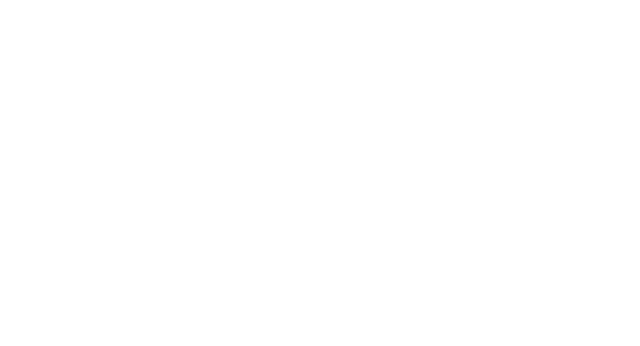
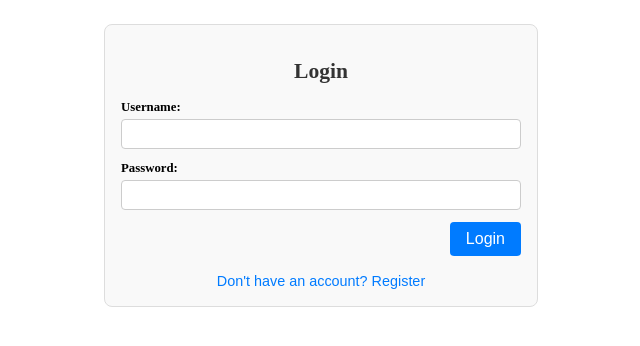
Before and after one commit to Ronenii/LMY-home-assignment, a React (Vite) app in the folder FE/: page /login in a window 1280 px wide. Before the commit this address had no page. Shown: the top 346 px of the page, without its empty margins (319-959 px from the left). Built offline with nearby package versions, Linux system fonts and the light colour scheme.

Commit message:
Frontend now has login screen

```diff
--- a/FE/src/App.jsx
+++ b/FE/src/App.jsx
@@ -1,12 +1,19 @@
 import "./assets/styles/main.scss";
 import { BrowserRouter, Routes, Route, Navigate } from "react-router-dom";
 import TaskPage from "./pages/TaskPage";
+import LoginPage from "./pages/LoginPage";
+import { isAuthenticated } from "./services/authService";
 
 function App() {
   return (
     <BrowserRouter>
       <Routes>
-        <Route path="/" element={<TaskPage />} />
+        <Route
+          path="/"
+          element={isAuthenticated() ? <Navigate to="/tasks" /> : <Navigate to="/login" />}
+        />
+        <Route path="/login" element={<LoginPage />} />
+        <Route path="/tasks" element={<TaskPage />} />
       </Routes>
     </BrowserRouter>
   );
--- a/FE/src/assets/styles/main.scss
+++ b/FE/src/assets/styles/main.scss
@@ -1,3 +1,5 @@
 @use "cmps/task/TaskBox.scss";
 @use "cmps/task/TaskCreateForm.scss";
 @use "cmps/task/TaskPageBar.scss";
+
+@use "pages/LoginPage.scss";
--- /dev/null
+++ b/FE/src/assets/styles/pages/LoginPage.scss
@@ -0,0 +1,106 @@
+.login-page-container {
+  display: flex;
+  flex-direction: column;
+  align-items: center;
+  justify-content: center;
+  padding: 16px;
+  background-color: #f9f9f9;
+  border: 1px solid #ddd;
+  border-radius: 8px;
+  max-width: 400px;
+  margin: 24px auto;
+  font-size: 0.9rem;
+
+  h2 {
+    margin-bottom: 16px;
+    color: #333;
+  }
+
+  .login-form-container {
+    display: flex;
+    flex-direction: column;
+    gap: 16px;
+    width: 100%;
+
+    .message {
+      font-size: 0.9rem;
+      padding: 8px 12px;
+      border-radius: 4px;
+      text-align: center;
+
+      &.error {
+        color: #ff4d4d;
+        background-color: #ffe6e6;
+      }
+
+      &.success {
+        color: #4caf50;
+        background-color: #e8f5e9;
+      }
+    }
+
+    .login-form {
+      display: flex;
+      flex-direction: column;
+      gap: 12px;
+
+      .form-group {
+        display: flex;
+        flex-direction: column;
+        gap: 4px;
+
+        label {
+          font-size: 0.8rem;
+          font-weight: bold;
+        }
+
+        input {
+          width: 100%;
+          padding: 6px 12px;
+          border: 1px solid #ccc;
+          border-radius: 4px;
+          font-size: 0.9rem;
+          box-sizing: border-box;
+        }
+      }
+
+      .form-buttons {
+        display: flex;
+        justify-content: flex-end;
+
+        button {
+          padding: 8px 16px;
+          border: none;
+          border-radius: 4px;
+          font-size: 1rem;
+          cursor: pointer;
+          background-color: #007bff;
+          color: white;
+          transition: background-color 0.3s ease;
+
+          &:hover {
+            background-color: #0056b3;
+          }
+
+          &:disabled {
+            background-color: #ccc;
+            cursor: not-allowed;
+          }
+        }
+      }
+    }
+
+    .toggle-form-button {
+      background: none;
+      border: none;
+      color: #007bff;
+      font-size: 0.9rem;
+      cursor: pointer;
+      text-align: center;
+
+      &:hover {
+        text-decoration: underline;
+      }
+    }
+  }
+}
--- /dev/null
+++ b/FE/src/pages/LoginPage.jsx
@@ -0,0 +1,97 @@
+import { useState } from "react";
+import { useNavigate } from "react-router-dom";
+import { loginUser, registerUser } from "../services/authService";
+
+export default function LoginPage() {
+  const [isRegister, setIsRegister] = useState(false);
+  const [credentials, setCredentials] = useState({ username: "", password: "" });
+  const [loading, setLoading] = useState(false);
+  const [message, setMessage] = useState({ type: "", text: "" });
+  const navigate = useNavigate(); // Hook for navigation
+
+  const handleInputChange = (e) => {
+    const { name, value } = e.target;
+    setCredentials((prev) => ({ ...prev, [name]: value }));
+  };
+
+  const handleSubmit = async (e) => {
+    e.preventDefault();
+    setLoading(true);
+    setMessage({ type: "", text: "" });
+
+    try {
+      if (isRegister) {
+        await registerUser(credentials);
+        setMessage({ type: "success", text: "Registration successful! You can now log in." });
+        setIsRegister(false);
+      } else {
+        const response = await loginUser(credentials);
+        localStorage.setItem("token", response.data.token);
+        setMessage({ type: "success", text: "Login successful!" });
+
+        // Redirect to /tasks after login
+        navigate("/tasks");
+      }
+    } catch (err) {
+      // Ensure error messages are strings
+      const errorMessage =
+        err?.response?.data?.message || "An unexpected error occurred. Please try again.";
+      setMessage({ type: "error", text: errorMessage });
+    } finally {
+      setLoading(false);
+    }
+  };
+
+  return (
+    <div className="login-page-container">
+      <h2>{isRegister ? "Register" : "Login"}</h2>
+      <div className="login-form-container">
+        {message.text && <div className={`message ${message.type}`}>{message.text}</div>}
+        <form className="login-form" onSubmit={handleSubmit}>
+          <div className="form-group">
+            <label htmlFor="username">Username:</label>
+            <input
+              type="text"
+              id="username"
+              name="username"
+              value={credentials.username}
+              onChange={handleInputChange}
+              required
+            />
+          </div>
+          <div className="form-group">
+            <label htmlFor="password">Password:</label>
+            <input
+              type="password"
+              id="password"
+              name="password"
+              value={credentials.password}
+              onChange={handleInputChange}
+              required
+            />
+          </div>
+          <div className="form-buttons">
+            <button type="submit" disabled={loading}>
+              {loading
+                ? isRegister
+                  ? "Registering..."
+                  : "Logging in..."
+                : isRegister
+                ? "Register"
+                : "Login"}
+            </button>
+          </div>
+        </form>
+        <button
+          className="toggle-form-button"
+          onClick={() => {
+            setIsRegister(!isRegister);
+            setMessage({ type: "", text: "" }); // Clear messages
+          }}
+        >
+          {isRegister ? "Already have an account? Login" : "Don't have an account? Register"}
+        </button>
+      </div>
+    </div>
+  );
+}
--- /dev/null
+++ b/FE/src/services/authService.js
@@ -0,0 +1,59 @@
+import axios from "axios";
+
+const authApiUrl = import.meta.env.VITE_BACKEND_URL + import.meta.env.VITE_AUTH_URL;
+
+const axiosInstance = axios.create({
+  baseURL: authApiUrl,
+  headers: {
+    "Content-Type": "application/json"
+  }
+});
+
+axiosInstance.interceptors.request.use(
+  (config) => {
+    const token = localStorage.getItem("token");
+    if (token) {
+      config.headers.Authorization = `Bearer ${token}`;
+    }
+    return config;
+  },
+  (error) => {
+    return Promise.reject(error);
+  }
+);
+
+export const loginUser = async (credentials) => {
+  try {
+    const response = await axiosInstance.post("/login", credentials);
+    console.log("Login Response:", response.data);
+
+    // Store the token in localStorage
+    localStorage.setItem("token", response.data.token);
+
+    return response.data; // Returns the response data
+  } catch (error) {
+    console.error("Error during login:", error);
+    throw error.response?.data || "Login failed. Please try again.";
+  }
+};
+
+export const registerUser = async (userData) => {
+  try {
+    const response = await axiosInstance.post("/register", userData);
+    console.log("Register Response:", response.data);
+    return response.data;
+  } catch (error) {
+    console.error("Error during registration:", error);
+    throw error.response?.data || "Registration failed. Please try again.";
+  }
+};
+
+export const logoutUser = () => {
+  localStorage.removeItem("token");
+  console.log("User logged out.");
+};
+
+export const isAuthenticated = () => {
+  const token = localStorage.getItem("token");
+  return !!token;
+};
--- a/FE/src/services/taskService.js
+++ b/FE/src/services/taskService.js
@@ -1,14 +1,26 @@
 import axios from "axios";
 
-const taskApiUrl =
-  import.meta.env.VITE_BACKEND_URL + import.meta.env.VITE_TASK_URL;
+const taskApiUrl = import.meta.env.VITE_BACKEND_URL + import.meta.env.VITE_TASK_URL;
 
 const axiosInstance = axios.create({
   baseURL: taskApiUrl,
   headers: {
-      "Content-Type": "application/json",
+    "Content-Type": "application/json"
+  }
+});
+
+axiosInstance.interceptors.request.use(
+  (config) => {
+    const token = localStorage.getItem("token");
+    if (token) {
+      config.headers.Authorization = `Bearer ${token}`;
+    }
+    return config;
   },
-  });
+  (error) => {
+    return Promise.reject(error);
+  }
+);
 
 export const fetchTasks = async (filters = {}) => {
   try {
@@ -23,7 +35,7 @@ const taskApiUrl =
 
 export const createTask = async (taskData) => {
   try {
-      console.log("Submitted task data:",taskData)
+    console.log("Submitted task data:", taskData);
     const response = await axiosInstance.post("", taskData);
     return response.data;
   } catch (error) {
@@ -44,13 +56,13 @@ const taskApiUrl =
 
 export const updateTaskStatus = async (id, status) => {
   try {
-      const response = await axiosInstance.put(`status/${id}`, {status});
-      return response.data
-    }catch (error) {
+    const response = await axiosInstance.put(`status/${id}`, { status });
+    return response.data;
+  } catch (error) {
     console.error("Error updating task:", error);
     throw error.response?.data || "Failed to update task details";
   }
-  }
+};
 
 export const deleteTask = async (id) => {
   try {
```
Also changed, not shown: 2 other files (tests, documents, lock files or other folders). Lines whose indentation alone changed are shown as unchanged.
